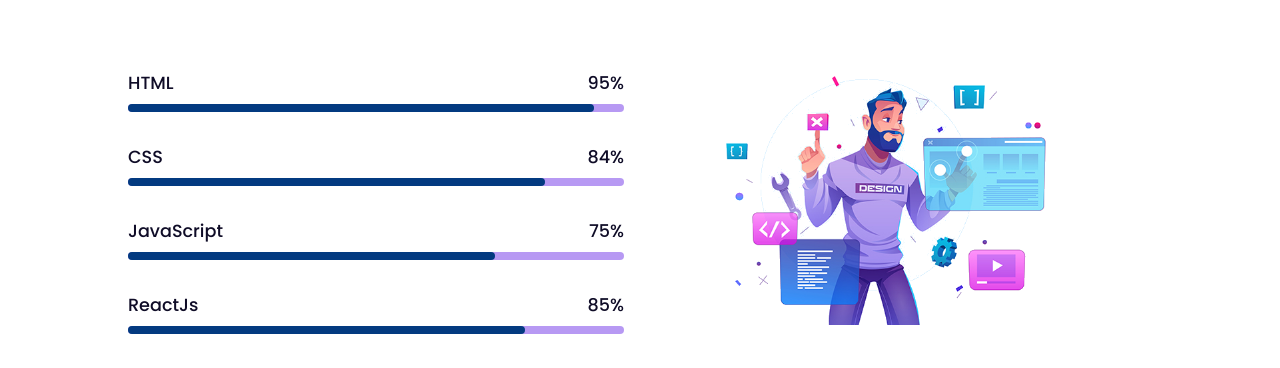
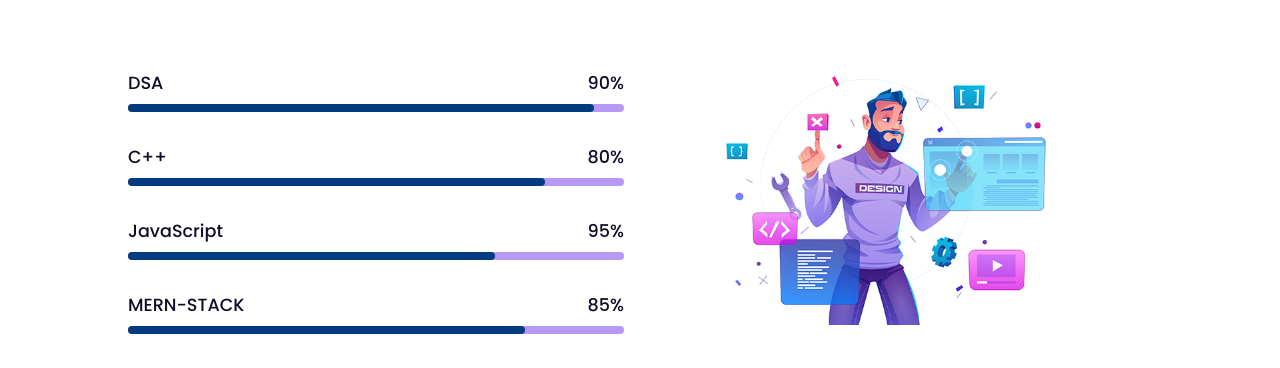
Before and after one commit to rameshwarTiwari1/My-Portfolio, a React (Create React App) app in the folder client/: page / in a window 1280 px wide. Shown: the part 1502-1870 px from the top of the page. Built offline with nearby package versions, Linux system fonts and the light colour scheme.

Commit message:
Update skills.jsx

```diff
--- a/client/src/component/skills.jsx
+++ b/client/src/component/skills.jsx
@@ -34,28 +34,28 @@ const Skills=()=> {
         <div className='skills-container'>
           <div className='bars'>
             <div className='bars-box'>
-              <h3>HTML</h3>
-              <span>95%</span>
+              <h3>DSA</h3>
+              <span>90%</span>
               <div className='light-bar'></div>
               <div className='percent-bar html-bar'></div>
             </div>
 
             <div className='bars-box'>
-              <h3>CSS</h3>
-              <span>84%</span>
+              <h3>C++</h3>
+              <span>80%</span>
               <div className='light-bar'></div>
               <div className='percent-bar css-bar'></div>
             </div>
 
             <div className='bars-box'>
               <h3>JavaScript</h3>
-              <span>75%</span>
+              <span>95%</span>
               <div className='light-bar'></div>
               <div className='percent-bar js-bar'></div>
             </div>
 
             <div className='bars-box'>
-              <h3>ReactJs</h3>
+              <h3>MERN-STACK</h3>
               <span>85%</span>
               <div className='light-bar'></div>
               <div className='percent-bar react-bar'></div>
```
